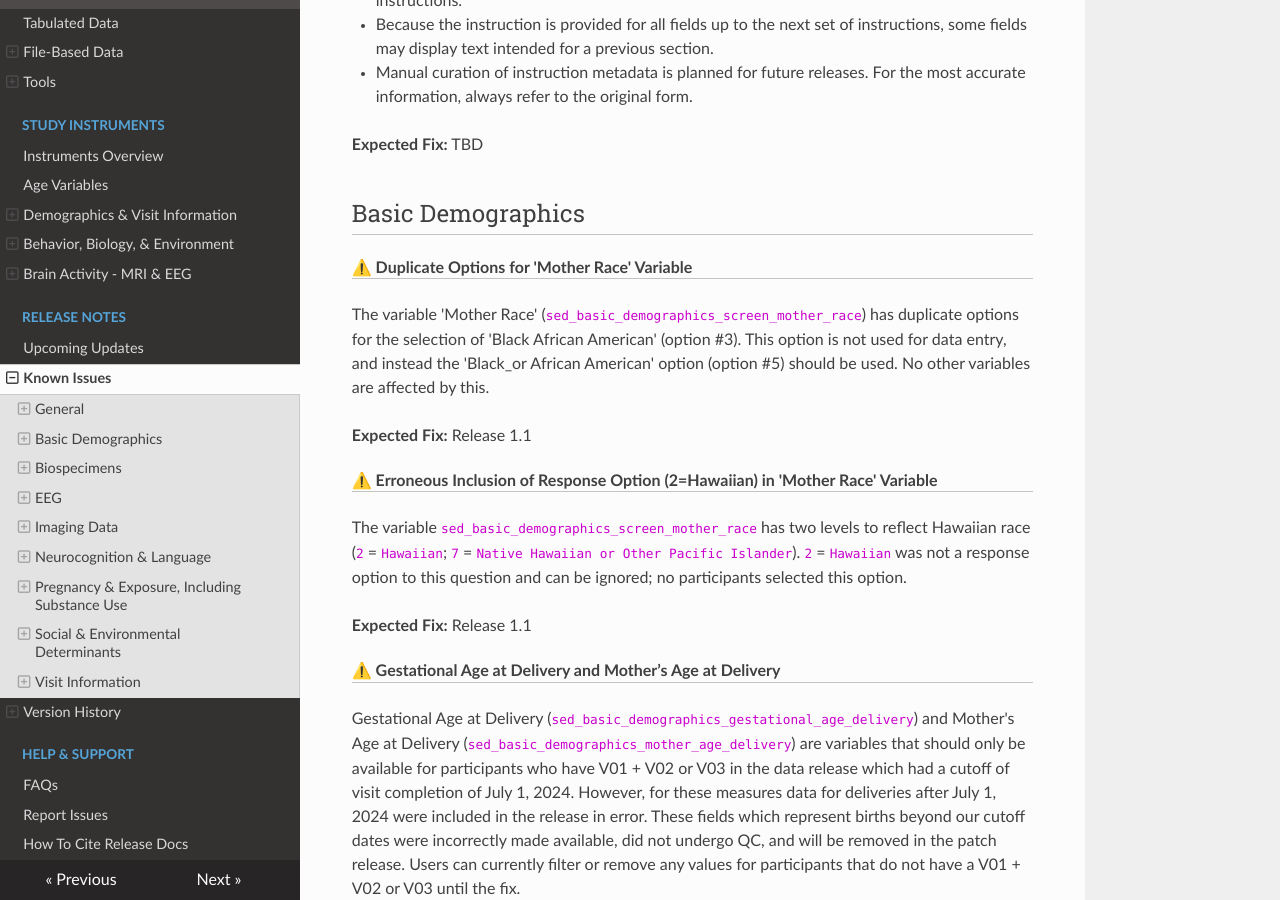
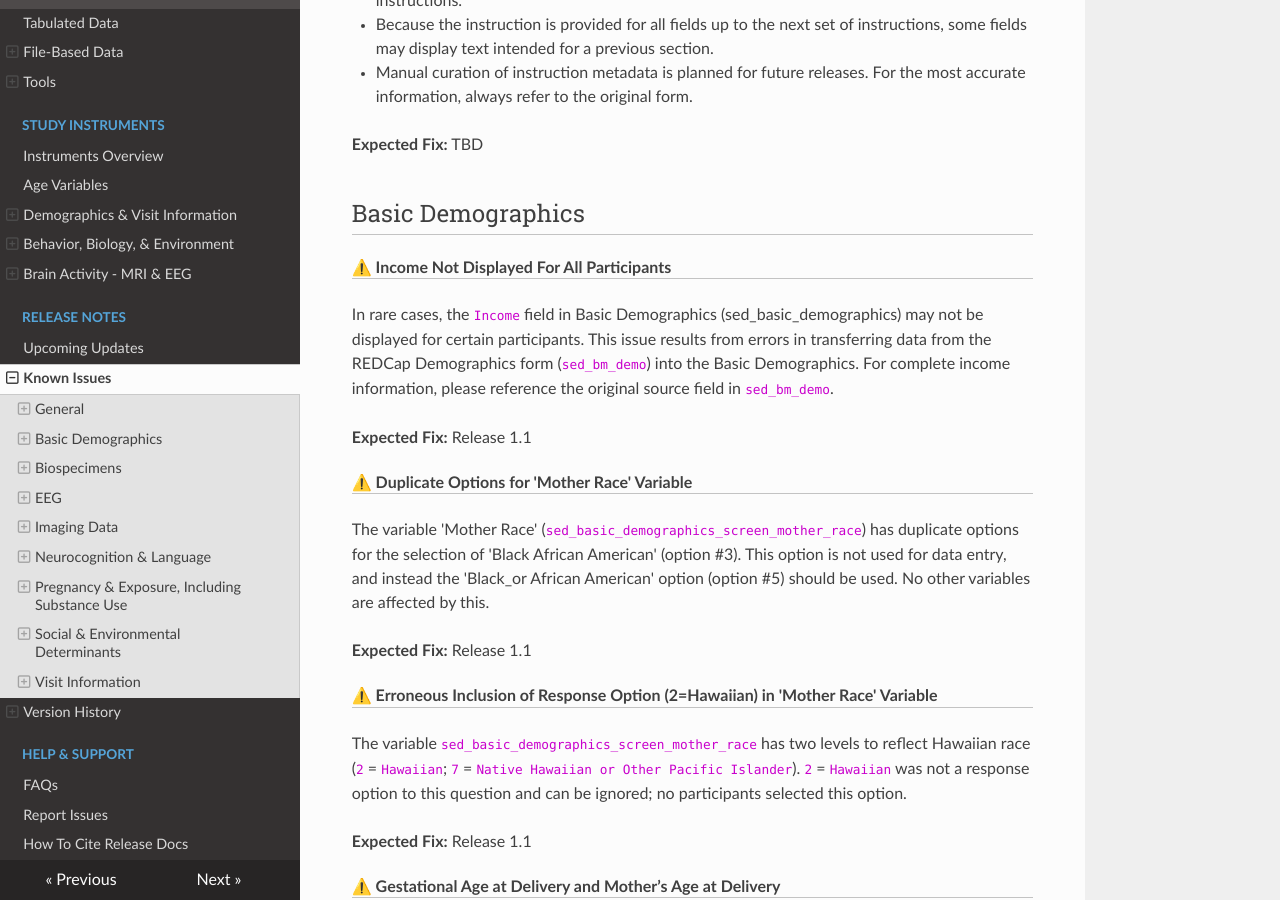
Before and after one commit to nbdc-datahub/hbcd-docs, an MkDocs documentation site: the page built from docs/changelog/knownissues.md, in a window 1280 px wide and 900 px high, scrolled down 570 px. Built offline with MkDocs 1.6.1, drawn with Linux system fonts in a browser that asks for light colours; nearby versions of some CDN libraries.

Commit message:
add new basic demo known issue

```diff
--- a/docs/changelog/knownissues.md
+++ b/docs/changelog/knownissues.md
@@ -14,6 +14,12 @@ Instruction text in the form's metadata is extracted programmatically from the m
 **Expected Fix:** TBD
 
 ## Basic Demographics
+
+##### ⚠️ Income Not Displayed For All Participants
+
+In rare cases, the `Income` field in Basic Demographics (sed_basic_demographics) may not be displayed for certain participants. This issue results from errors in transferring data from the REDCap Demographics form (`sed_bm_demo`) into the Basic Demographics. For complete income information, please reference the original source field in `sed_bm_demo`.
+
+**Expected Fix:** Release 1.1
 
 ##### ⚠️ Duplicate Options for 'Mother Race' Variable
 The variable 'Mother Race' (`sed_basic_demographics_screen_mother_race`) has duplicate options for the selection of 'Black African American' (option #3). This option is not used for data entry, and instead the 'Black_or African American' option (option #5) should be used. No other variables are affected by this.
@@ -117,6 +123,7 @@ Users should be aware that each item for the EPDS is duplicated (for example, `e
 **Expected fix:** Release 1.1
 
 ## Social & Environmental Determinants
+
 ##### ⚠️ Blank Cells in PhenX Discrimination Survey
 For the PhenX+ Discrimination survey, one of the multi-select questions (column `sed_bm_phx__discr.006`: *"What do you think is the main reason for these experiences? If more than one main reason, check all that apply."*) is blank for some participants.
 
```
